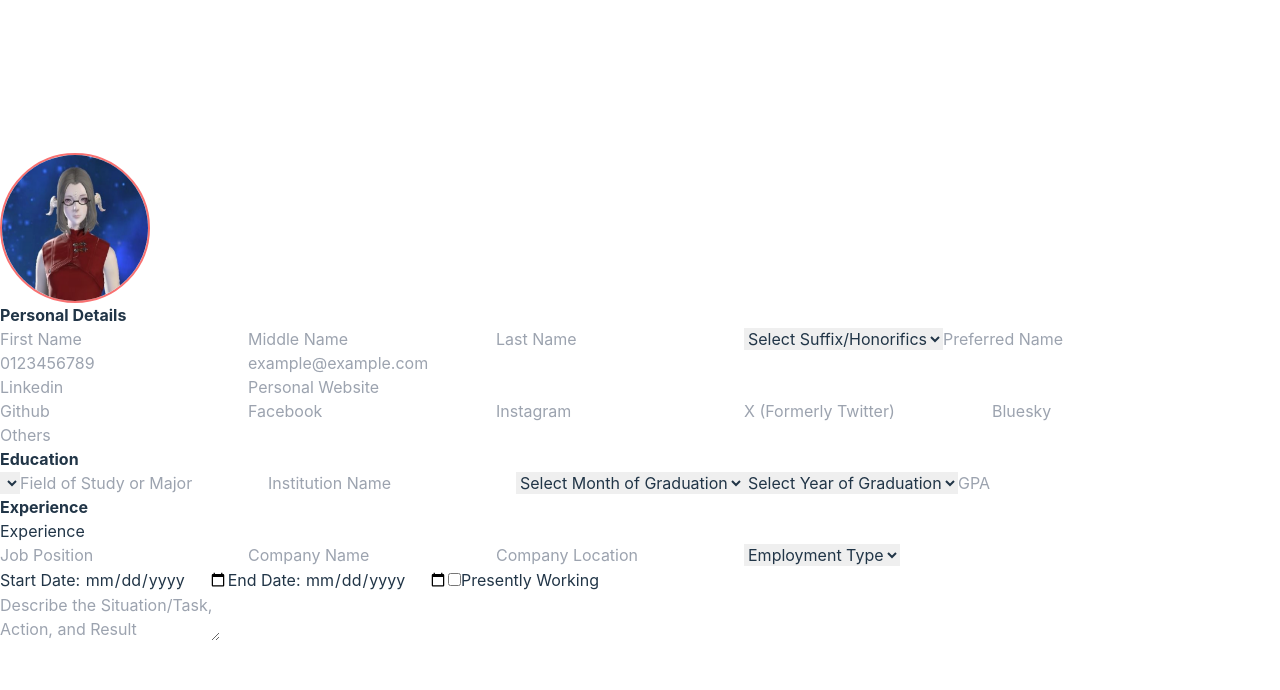
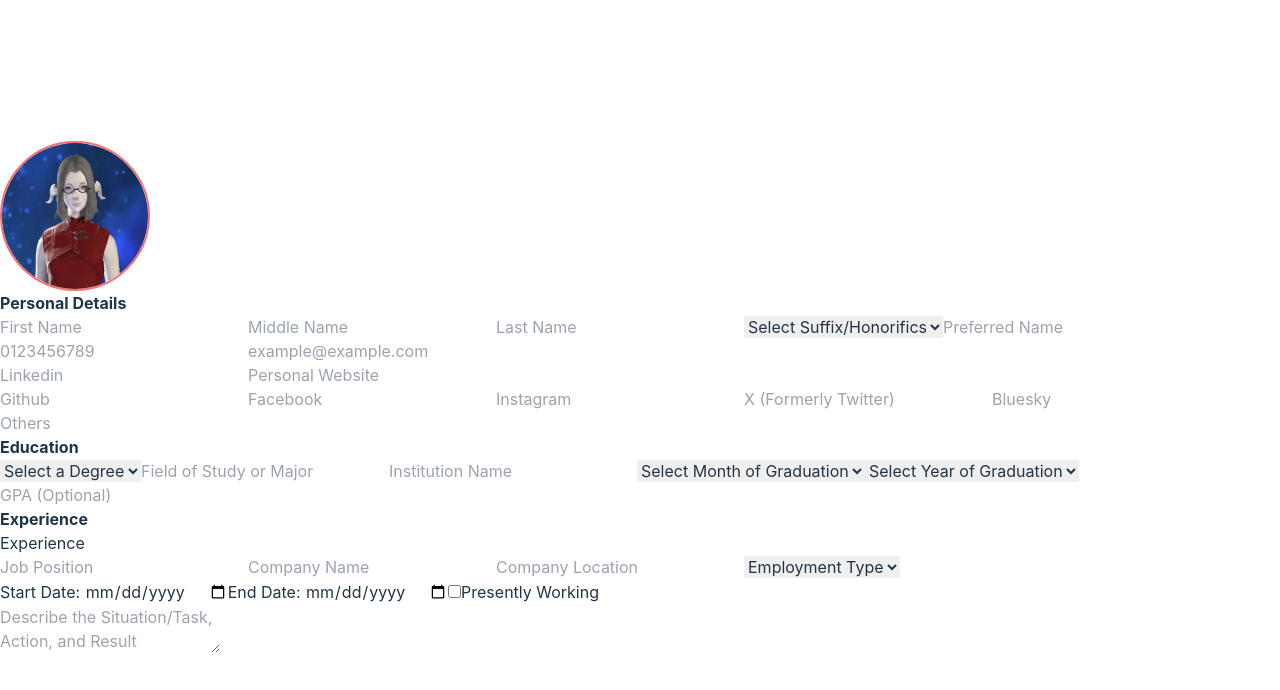
Before and after one commit to leo-jng/cv_application, a React (Vite) app: page / in a window 1280 px wide. Shown: the top 690 px of the page. Built offline with nearby package versions, Linux system fonts and the light colour scheme.

Commit message:
Populated education select options

```diff
--- a/src/App.jsx
+++ b/src/App.jsx
@@ -80,7 +80,7 @@ function App() {
       )}
 
       <PersonalDetails setPersonalInfo={setPersonalInfo} />
-      <Education setEducationInfo={setEducationInfo} />
+      <Education setEducationInfo={setEducationInfo} o1={educationInfo}/>
       <Experience setExperienceInfo={setExperienceInfo}/>
 
       {/* <form>
--- a/src/Components/Education.jsx
+++ b/src/Components/Education.jsx
@@ -9,21 +9,40 @@
 //                Certifications (Month and Year)
 //                Relevant Coursework
 
-export default function Education({ setEducationInfo }) {
+export default function Education({ setEducationInfo, o1}) { //o1 is just educationinfo object, added for test purposes
   const updateProfile = (e, keyname) => {
     setEducationInfo((prevState) => ({
       ...prevState,
       [keyname]: e.target.value,
     }));
+    console.log(o1);
   };
+
+  const populateYearsOption = function() {
+    let optionArray = [];
+    for (let yearOption = 1900; yearOption <= 2100; yearOption++){
+      optionArray.push(<option key={`${yearOption}`} value={`${yearOption}`}> {yearOption} </option>)
+    }
+    return (
+      <>
+      {optionArray}
+      </>
+    )
+  }
 
   return (
     <>
       <section>
         <div className="font-bold">Education</div>
         <div className="relative">
-          {/* Degree, Field of Study, Institution Name */}
-          <select />
+          {/* Degree, Major, Institution Name */}
+          <select onChange={(event) => updateProfile(event, "degree")} required>
+            <option value="" disabled selected>Select a Degree</option>
+            <option value="associate">Associate</option>
+            <option value="bachelor">Bachelor</option>
+            <option value="master">Master</option>
+            <option value="doctorate">Doctorate</option>
+          </select>
           <input
             type="text"
             placeholder="Field of Study or Major"
@@ -68,19 +87,13 @@ export default function Education({ setEducationInfo }) {
             <option value="" disabled selected>
               Select Year of Graduation
             </option>
-            <option value="2020">2020</option>
-            <option value="2021">2021</option>
-            <option value="2022">2022</option>
-            <option value="2023">2023</option>
-            {/* The rest can wait for now */}
+            {populateYearsOption()}
           </select>
           {/* ------------------------------------------------------------ */}
 
           {/* GPA */}
-          <input type="number" placeholder="GPA" />
+          <input type="number" step=".01" placeholder="GPA (Optional)" onChange={(event) => updateProfile(event, "gpa")}/>
           {/* ------------------------------------------------------------ */}
-
-          {/* The rest can wait, because they can be added as much as they want */}
         </div>
       </section>
     </>
--- a/src/Components/Experience.jsx
+++ b/src/Components/Experience.jsx
@@ -43,12 +43,14 @@ export default function Experience({setExperienceInfo}) {
             type="date"
             placeholder="Start Date"
             id="startdate"
+            name="startdate"
           />
           <label for="enddate">End Date: </label>
           <input
             type="date"
             placeholder="End Date"
             id="enddate"
+            name="enddate"
           />
           <input
             type="checkbox"
```
